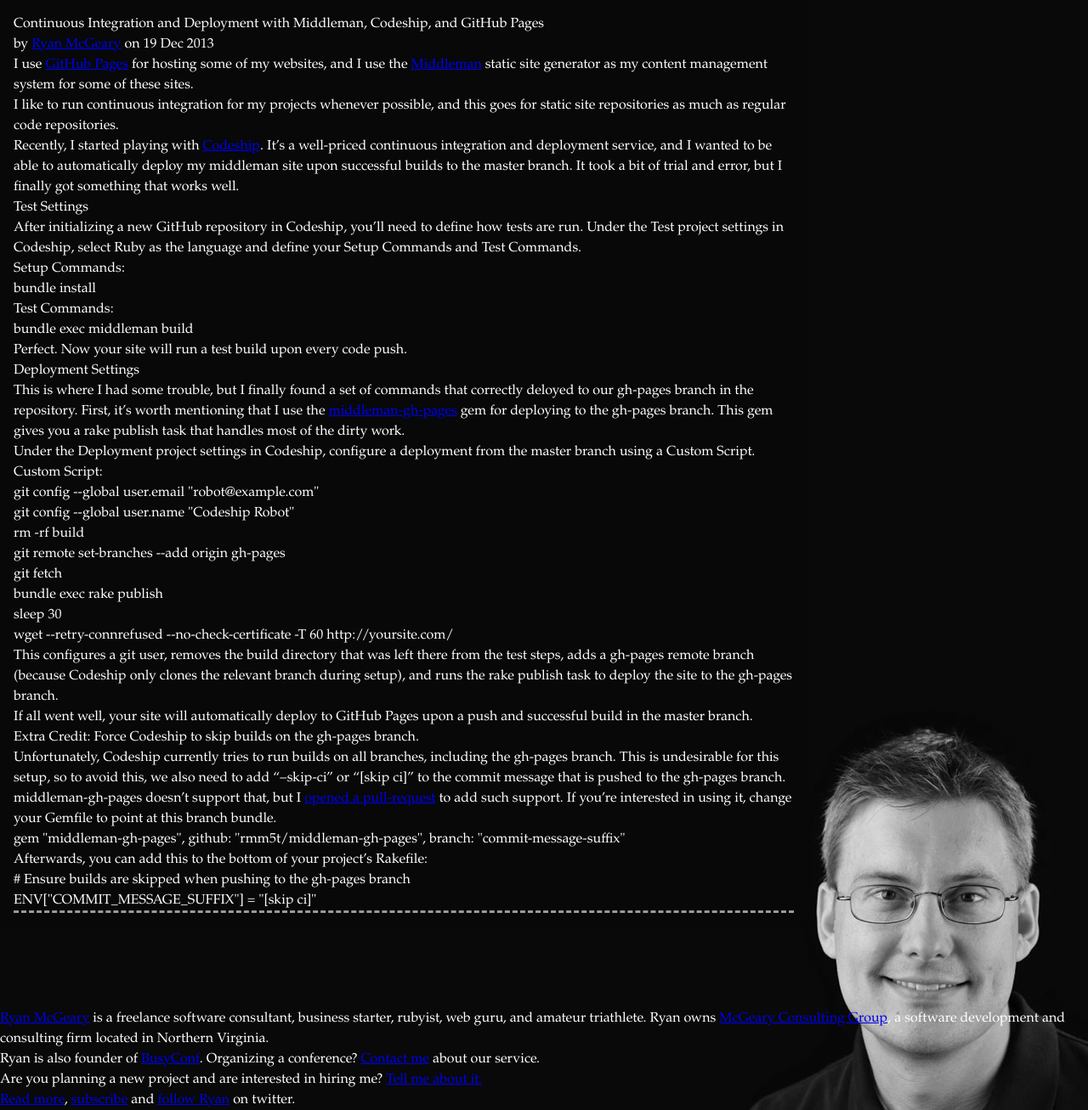
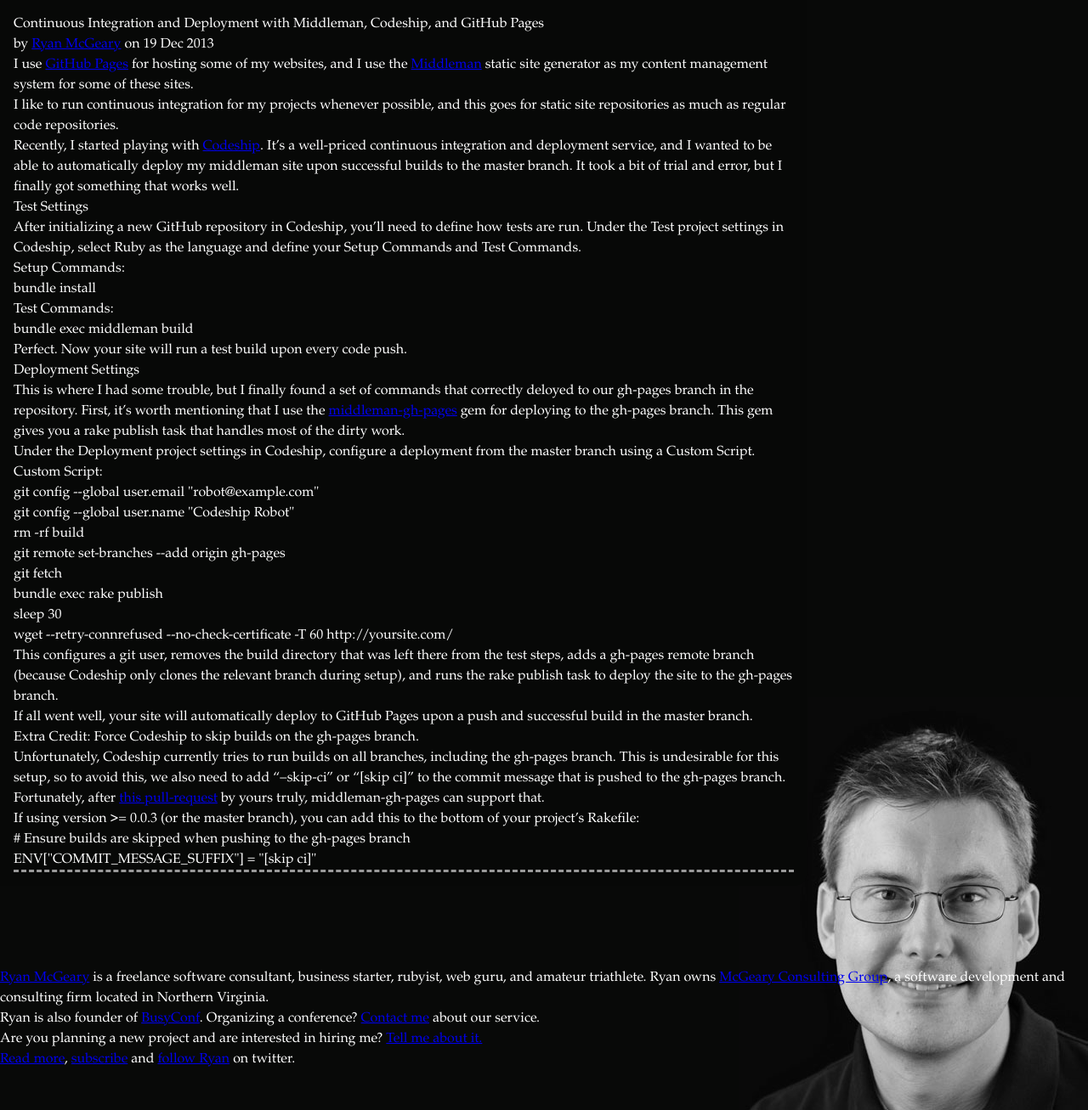
Before and after one commit to rmm5t/ryan.mcgeary.org, a Jekyll site: the page built from _posts/2013-12-19-continuous-integration-deployment-middleman-codeship-github-pages.md, in a window 1280 px wide and 1307 px high. Shown: the whole window at 85% size. Built offline with Jekyll 4.4.1, drawn with Linux system fonts in a browser that asks for light colours; nearby versions of some CDN libraries; comment, search, counter and statistics services are not loaded.

Commit message:
Updated middleman/codeship blog post
middleman-gh-pages merged my pull-request

```diff
--- a/_posts/2013-12-19-continuous-integration-deployment-middleman-codeship-github-pages.md
+++ b/_posts/2013-12-19-continuous-integration-deployment-middleman-codeship-github-pages.md
@@ -70,14 +70,12 @@
 avoid this, we also need to add "--skip-ci" or "\[skip ci\]" to the commit
 message that is pushed to the gh-pages branch.
 
-middleman-gh-pages doesn't support that, but I
-[opened a pull-request](https://github.com/neo/middleman-gh-pages/pull/16) to
-add such support. If you're interested in using it, change your Gemfile to
-point at this branch `bundle`.
+Fortunately, after
+[this pull-request](https://github.com/neo/middleman-gh-pages/pull/16) by
+yours truly, middleman-gh-pages can support that.
 
-    gem "middleman-gh-pages", github: "rmm5t/middleman-gh-pages", branch: "commit-message-suffix"
-
-Afterwards, you can add this to the bottom of your project's Rakefile:
+If using version >= 0.0.3 (or the master branch), you can add this to the
+bottom of your project's Rakefile:
 
     # Ensure builds are skipped when pushing to the gh-pages branch
     ENV["COMMIT_MESSAGE_SUFFIX"] = "[skip ci]"
```
